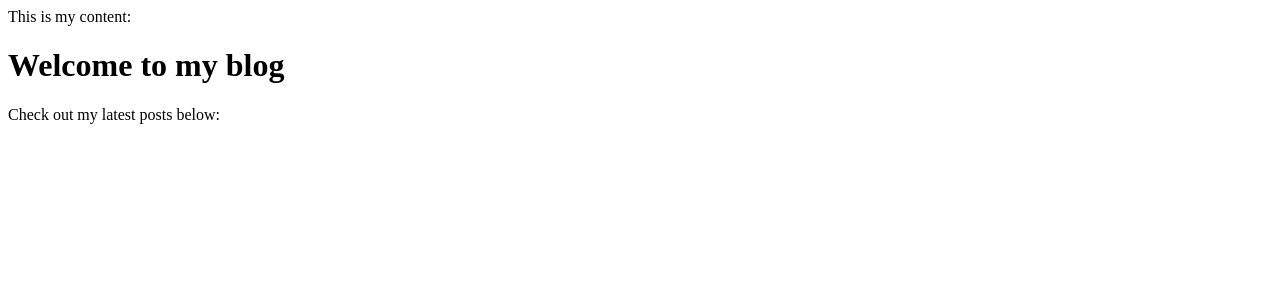
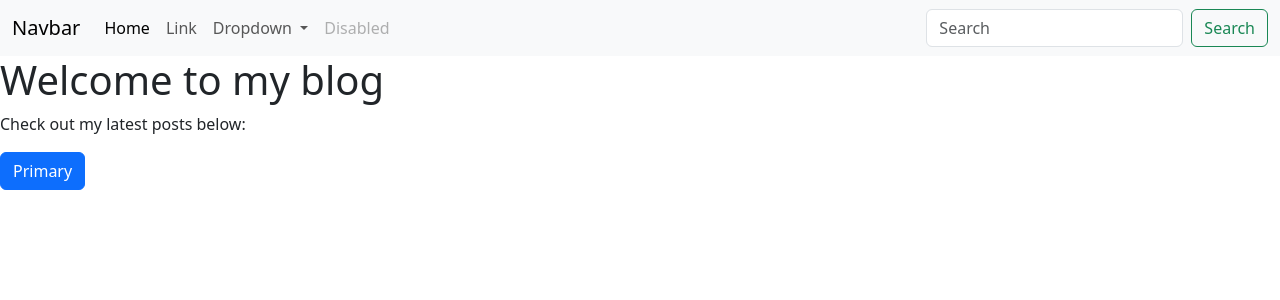
Before and after one commit to songlei1979/Simpleblog2026s1, a Django app: page / in a window 1280 px wide. Shown: the top 300 px of the page. Run offline with Django 5.2, Linux system fonts and the light colour scheme; data that the repository does not hold is empty.

Commit message:
template - bootstrap

```diff
--- a/Simpleblog2026s1/settings.py
+++ b/Simpleblog2026s1/settings.py
@@ -126,3 +126,7 @@ USE_TZ = True
 # https://docs.djangoproject.com/en/6.0/howto/static-files/
 
 STATIC_URL = "static/"
+# STATIC_ROOT = BASE_DIR / "staticfiles"
+STATICFILES_DIRS = [
+    BASE_DIR / 'static',
+]
--- /dev/null
+++ b/static/css/style.css
@@ -0,0 +1,5 @@
+h1 {
+    font-family: 'Gill Sans', 'Gill Sans MT', Calibri, 'Trebuchet MS', sans-serif;
+    color: red;
+
+}
--- a/templates/base.html
+++ b/templates/base.html
@@ -1,6 +1,8 @@
+{% load static %}
 <!DOCTYPE html>
 <html lang="en">
 <head>
+    <link href="https://cdn.jsdelivr.net/npm/bootstrap@5.3.8/dist/css/bootstrap.min.css" rel="stylesheet" integrity="sha384-sRIl4kxILFvY47J16cr9ZwB07vP4J8+LH7qKQnuqkuIAvNWLzeN8tE5YBujZqJLB" crossorigin="anonymous">
     <meta charset="UTF-8">
     <title>
         {% block title %}
@@ -9,10 +11,45 @@
     </title>
 </head>
 <body>
-This is my content:
+<nav class="navbar navbar-expand-lg bg-body-tertiary">
+  <div class="container-fluid">
+    <a class="navbar-brand" href="#">Navbar</a>
+    <button class="navbar-toggler" type="button" data-bs-toggle="collapse" data-bs-target="#navbarSupportedContent" aria-controls="navbarSupportedContent" aria-expanded="false" aria-label="Toggle navigation">
+      <span class="navbar-toggler-icon"></span>
+    </button>
+    <div class="collapse navbar-collapse" id="navbarSupportedContent">
+      <ul class="navbar-nav me-auto mb-2 mb-lg-0">
+        <li class="nav-item">
+          <a class="nav-link active" aria-current="page" href="#">Home</a>
+        </li>
+        <li class="nav-item">
+          <a class="nav-link" href="#">Link</a>
+        </li>
+        <li class="nav-item dropdown">
+          <a class="nav-link dropdown-toggle" href="#" role="button" data-bs-toggle="dropdown" aria-expanded="false">
+            Dropdown
+          </a>
+          <ul class="dropdown-menu">
+            <li><a class="dropdown-item" href="#">Action</a></li>
+            <li><a class="dropdown-item" href="#">Another action</a></li>
+            <li><hr class="dropdown-divider"></li>
+            <li><a class="dropdown-item" href="#">Something else here</a></li>
+          </ul>
+        </li>
+        <li class="nav-item">
+          <a class="nav-link disabled" aria-disabled="true">Disabled</a>
+        </li>
+      </ul>
+      <form class="d-flex" role="search">
+        <input class="form-control me-2" type="search" placeholder="Search" aria-label="Search"/>
+        <button class="btn btn-outline-success" type="submit">Search</button>
+      </form>
+    </div>
+  </div>
+</nav>
 {% block content %}
 
 {% endblock %}
-
+<script src="https://cdn.jsdelivr.net/npm/bootstrap@5.3.8/dist/js/bootstrap.bundle.min.js" integrity="sha384-FKyoEForCGlyvwx9Hj09JcYn3nv7wiPVlz7YYwJrWVcXK/BmnVDxM+D2scQbITxI" crossorigin="anonymous"></script>
 </body>
 </html>
--- a/templates/blog/index.html
+++ b/templates/blog/index.html
@@ -6,6 +6,7 @@
 
 <h1>Welcome to my blog</h1>
 <p>Check out my latest posts below:</p>
+    <button type="button" class="btn btn-primary">Primary</button>
 <ul>
     {% for category in categories %}
         <li>
```
